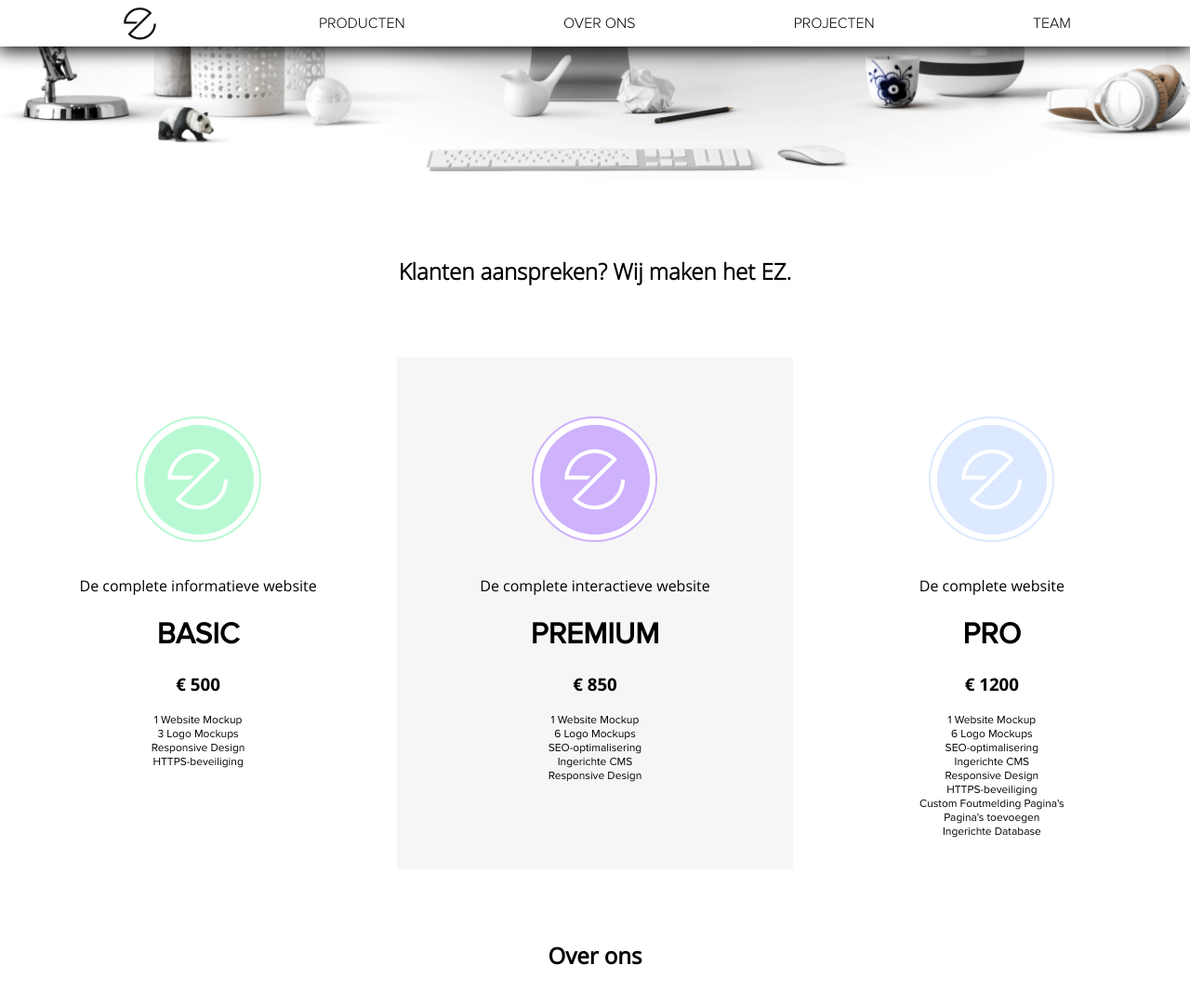
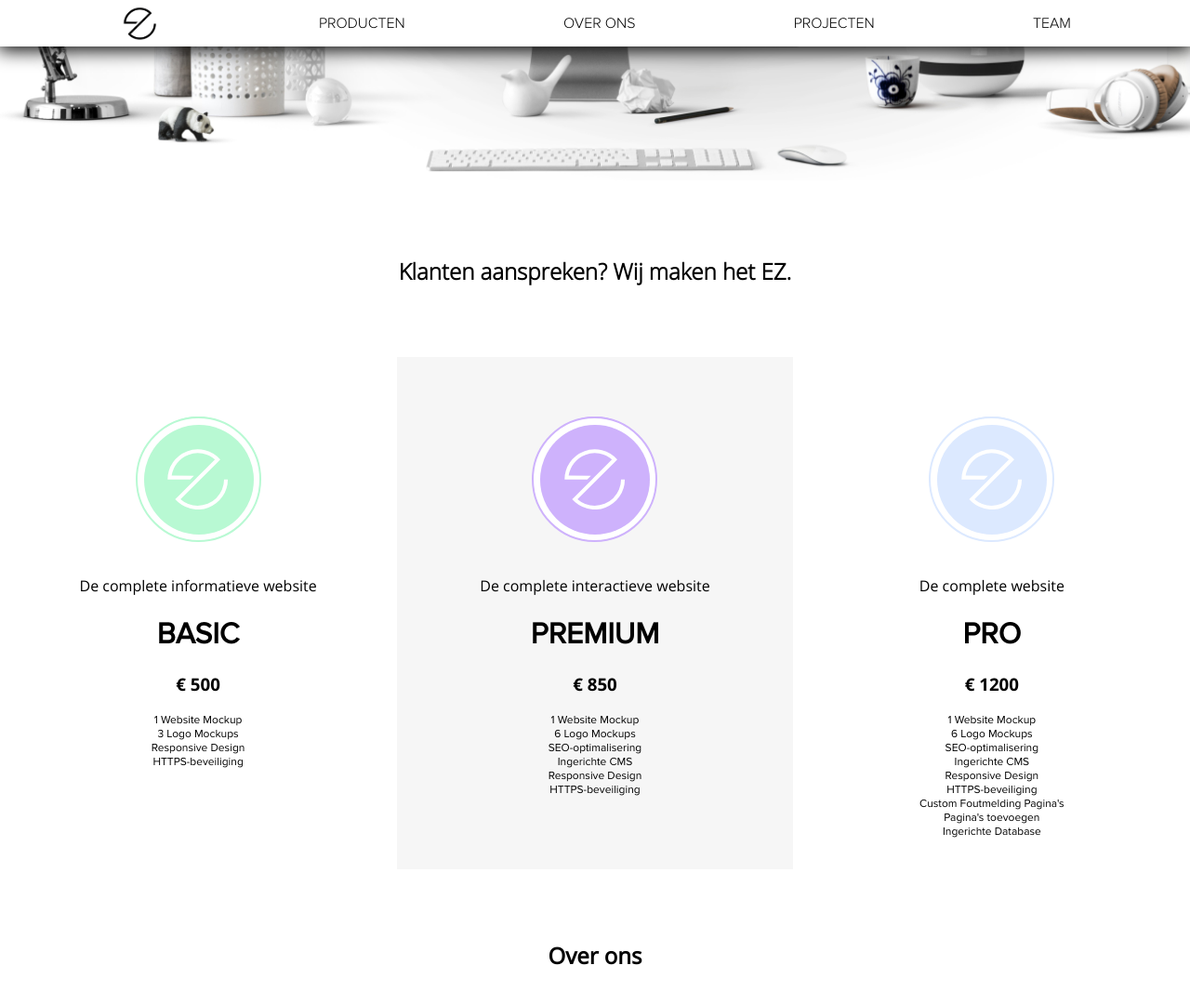
Before and after one commit to EZWeb2020/EZWeb2020.github.io, a plain HTML site: page index.html in a window 1280 px wide. Shown: the top 1081 px of the page at 93% size. Drawn offline with nearby package versions, Linux system fonts and the light colour scheme.

Commit message:
aanpassingen1218

```diff
--- a/index.html
+++ b/index.html
@@ -106,6 +106,7 @@
                         <li>SEO-optimalisering</li>
                         <li>Ingerichte CMS</li>
                         <li>Responsive Design</li>
+                        <li>HTTPS-beveiliging</li>
                     </ul>
                 </div>
             </div>
```
Also changed, not shown: 1 other file.
